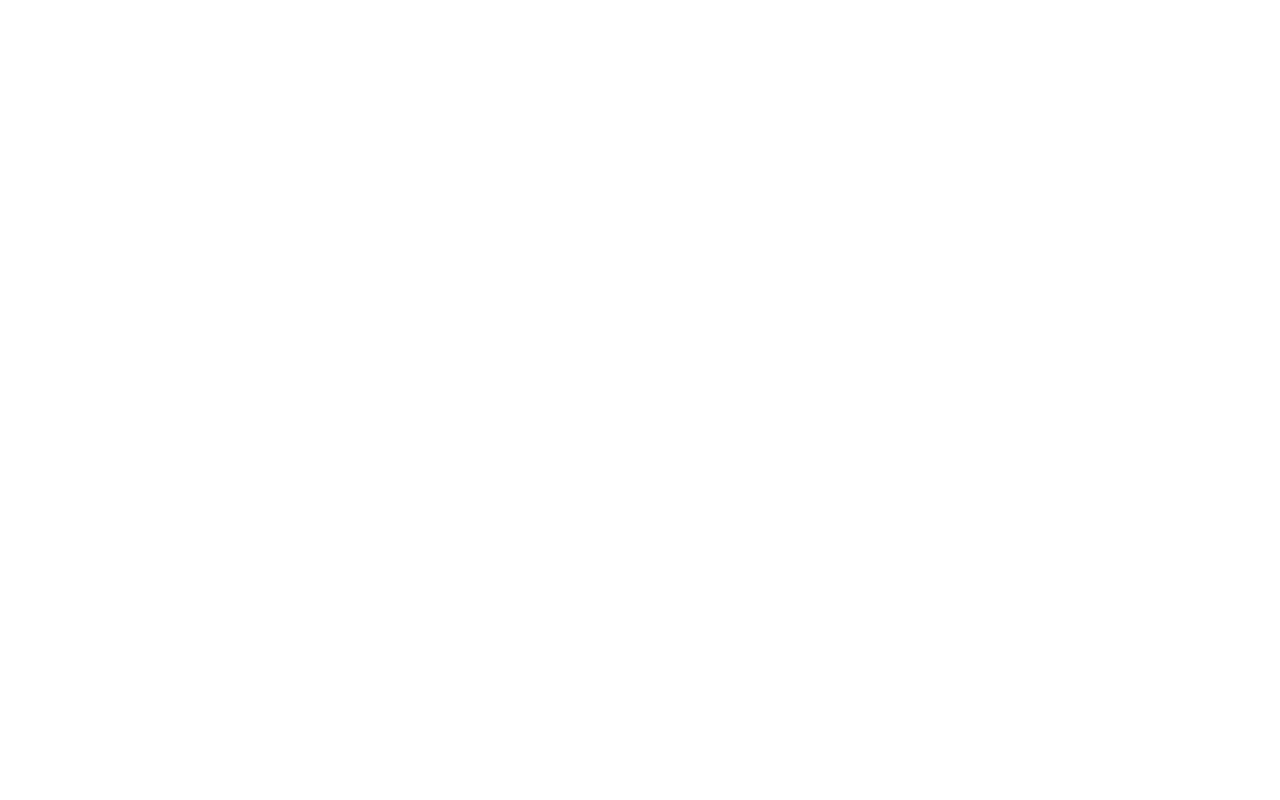
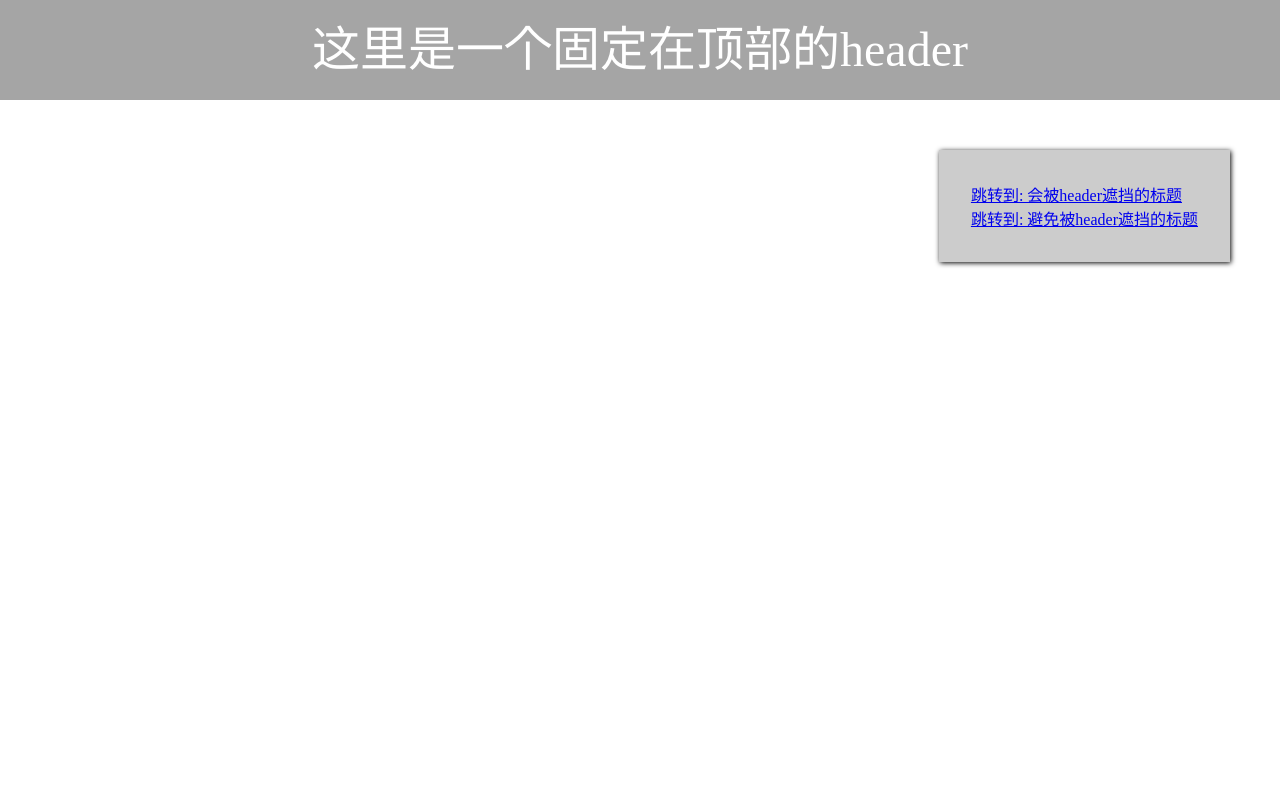
Before and after one commit to byronogis/daily-css-codesandbox, a website: page practice/20230402-锚点跳转.html in a window 1280 px wide. Shown: the top 800 px of the page. Drawn offline with Linux system fonts and the light colour scheme.

Commit message:
chore: Update 20230402-锚点跳转.html

```diff
--- a/practice/20230402-锚点跳转.html
+++ b/practice/20230402-锚点跳转.html
@@ -4,9 +4,75 @@
   <meta charset="UTF-8">
   <meta http-equiv="X-UA-Compatible" content="IE=edge">
   <meta name="viewport" content="width=device-width, initial-scale=1.0">
-  <title>Document</title>
+  <title>20230402-锚点跳转</title>
+  <style>
+    header {
+      position: fixed;
+      z-index: 1;
+      top: 0px;
+      left: 0px;
+      right: 0px;
+      margin: auto;
+      height: 100px;
+      background-color: #3c3c3c75;
+      text-align: center;
+      line-height: 100px;
+      font-size: 3em;
+      color: #fff;
+    }
+    .anchor-box {
+      position: fixed;
+      z-index: 1;
+      top: 150px;
+      right: 50px;
+      display: flex;
+      flex-direction: column;
+      justify-content: enter;
+      align-items: flex-start;
+      padding: 2em;
+      background-color: #ccc;
+      box-shadow: 1px 1px 5px #000;
+    }
+    .placeholder {
+      height: 200vh;
+    }
+  </style>
 </head>
 <body>
+  <header>这里是一个固定在顶部的header</header>
+  <div class="anchor-box">
+    <a href="#会被header遮挡的标题">跳转到: 会被header遮挡的标题</a>
+    <a class="handle" href="#避免被header遮挡的标题">跳转到: 避免被header遮挡的标题</a>
+  </div>
+  <section class="placeholder"></section>
+  <main>
+    <h2 id="会被header遮挡的标题">会被header遮挡的标题</h2>
+    <h2 id="避免被header遮挡的标题">避免被header遮挡的标题</h2>
+  </main>
+  <section class="placeholder"></section>
 
+  <script>
+    document.querySelectorAll('a[href^="#"]').forEach(anchor => {
+      if (!anchor.classList.contains('handle')) {
+        return
+      }
+
+      anchor.addEventListener('click', event => {
+        event.preventDefault()
+        try {
+          // 解码这一步会有失败的可能, 这里使用 try catch 进行捕获
+          const hash = decodeURIComponent(event.target.hash)
+          const target = document.querySelector(hash)
+          window.scrollTo({
+            top: target.offsetTop - 100,
+            behavior: 'smooth',
+          })
+          history.pushState(null, null, event.target.hash)
+        } catch (error) {
+          console.error(error)
+        }
+      })
+    })
+  </script>
 </body>
 </html>
```
